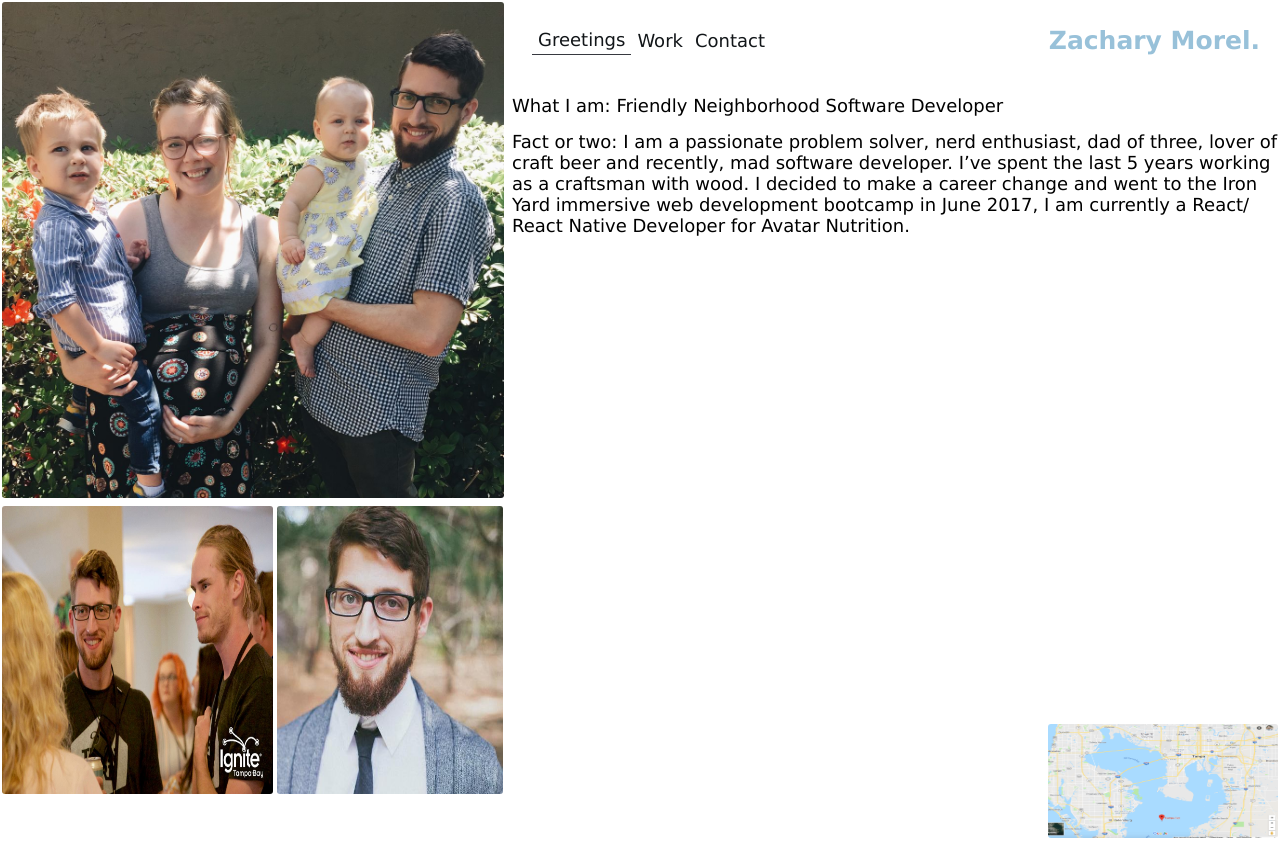
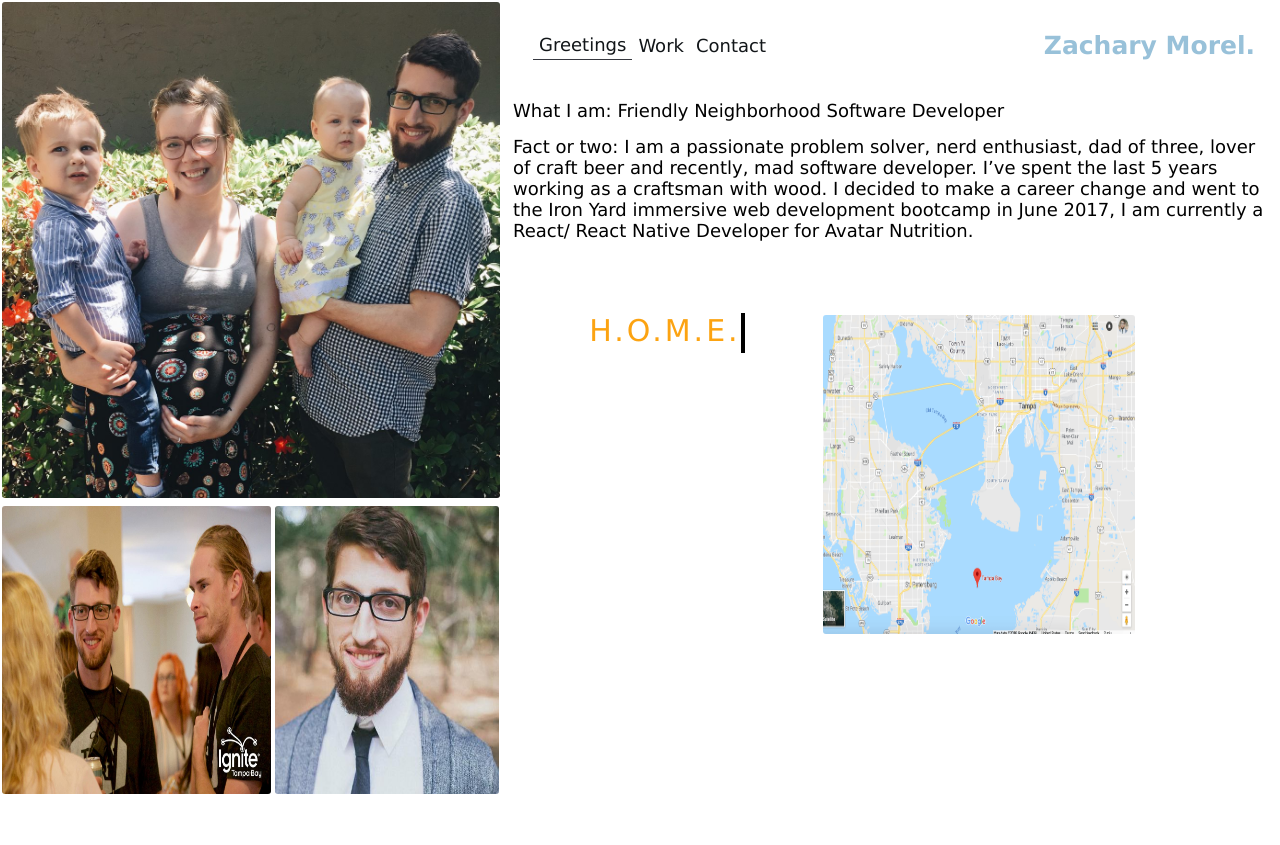
Before and after one commit to zacharymorel/zacharymorel.github.io, a React (Create React App) app in the folder potfolio/: page / in a window 1280 px wide. Built offline with nearby package versions, Linux system fonts and the light colour scheme.

Commit message:
More refactoring and styling

```diff
--- a/potfolio/src/App.js
+++ b/potfolio/src/App.js
@@ -17,7 +17,7 @@ const styles = {
   app: {
     height: '100vh',
     display: 'flex',
-    flexFlow: 'row wrap',
+    flexFlow: 'row',
     width: '100vw'
   }
 }
--- a/potfolio/src/css/aboutMe.css
+++ b/potfolio/src/css/aboutMe.css
@@ -1,3 +1,16 @@
+
+/* The typing effect */
+@keyframes typing {
+from { width: 0 }
+to { width: 130px }
+}
+
+/* The typewriter cursor effect */
+@keyframes blink-caret {
+from, to { border-color: transparent }
+50% { border-color: Black; }
+}
+
 .AboutMeContainer {
   display: flex;
   flex-flow: row wrap;
@@ -6,11 +19,33 @@
 }
 
 .AboutMePersonalInfo {
-  /* width: 100%; */
+  /* background: beige; */
+  height: 30%;
+  width: 100%;
 }
 
 .AboutMeMap {
-  align-items: flex-end;
+  /* background: cadetblue; */
   display: flex;
+  height: 70%;
   justify-content: flex-end;
 }
+
+.AboutMeHomeContainer {
+  display: flex;
+  justify-content: center;
+  width: 100%;
+}
+
+#AboutMeHome:first-of-type {
+  animation: typing 1.6s steps(14, end),
+    blink-caret .75s step-end infinite;
+  border-right: .15em solid; /* The typwriter cursor */
+  color: #FCA311;
+  font-size: 30px;
+  height: 40px;
+  margin: 0 auto; /* Gives that scrolling effect as the typing happens */
+  letter-spacing: 3px; /* Adjust as needed */
+  overflow: hidden; /* Ensures the content is not revealed until the animation */
+  white-space: nowrap; /* Keeps the content on a single line */
+}
--- a/potfolio/src/css/theme.css
+++ b/potfolio/src/css/theme.css
@@ -1,6 +1,6 @@
 body {
   margin: 0;
-  overflow: hidden;
+  /* overflow: hidden; */
   padding: 0;
 }
 
--- a/potfolio/src/views/AboutMe.js
+++ b/potfolio/src/views/AboutMe.js
@@ -11,8 +11,6 @@ const AboutMe = () => {
   const images = imageImport(require.context('../images', false, /\.(png|jpe?g|svg)$/))
   const { PersonalInfo, TampaBayImage } = styles
 
-  // TODO: Look at the Flex Box styling Column and Row for AboutMeContainer,
-  //  I don't have it quite right
   return (
     <div className='AboutMeContainer'>
       <div className='AboutMePersonalInfo'>
@@ -20,6 +18,9 @@ const AboutMe = () => {
         <p className='Text' style={PersonalInfo}><span className='Categories'>Fact or two:</span> I am a passionate problem solver, nerd enthusiast, dad of three, lover of craft beer and recently, mad software developer. I’ve spent the last 5 years working as a craftsman with wood. I decided to make a career change and went to the Iron Yard immersive web development bootcamp in June 2017, I am currently a React/ React Native Developer for Avatar Nutrition.</p>
       </div>
       <div className='AboutMeMap'>
+        <div className='AboutMeHomeContainer'>
+          <p id='AboutMeHome' className='Text' >H.O.M.E.</p>
+        </div>
         <ImagesWrapper styles={TampaBayImage} image={images['TampaBay.png']} />
       </div>
     </div>
@@ -32,8 +33,8 @@ const styles = {
     marginBottom: 5,
   },
   TampaBayImage: {
-    height: '30%',
-    width: '30%'
+    height: '60%',
+    width: '50%'
   }
 }
 
--- a/potfolio/src/views/LeftViewComponents/Contact.js
+++ b/potfolio/src/views/Contact.js
@@ -1,8 +1,6 @@
 import React from 'react'
-import ButtonWrapper from '../../utility_components/ButtonWrapper'
-import { PortfolioConfig } from '../../PortfolioConfig'
-
-// import '../../css/mobile/leftViewMobile.css'
+import ButtonWrapper from '../utility_components/ButtonWrapper'
+import { PortfolioConfig } from '../PortfolioConfig'
 
 const Contact = () => {
   return (
--- a/potfolio/src/views/Main.js
+++ b/potfolio/src/views/Main.js
@@ -21,7 +21,7 @@ const Main = () => {
 const styles = {
   contentInfo: {
     height: '100%',
-    // paddingTop: 2,
+    padding: 5,
     width: '60%'
   }
 }
```
